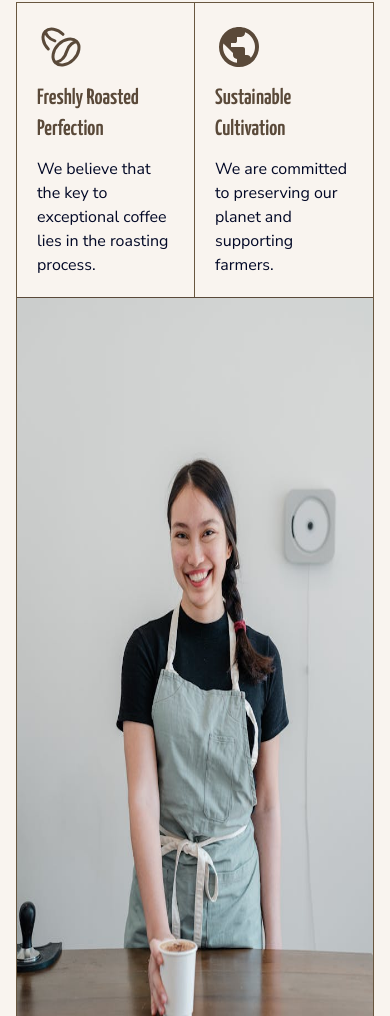
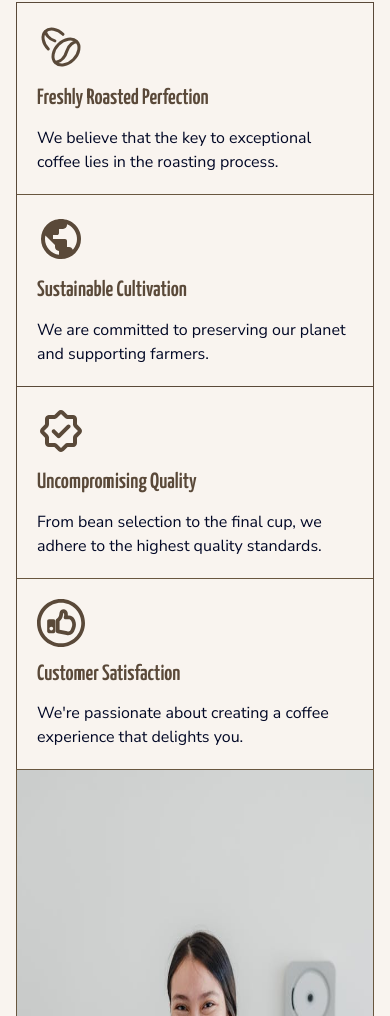
Before and after one commit to john-angelo1610/bean-there-coffee, a plain HTML site: page index.html in a window 390 px wide. Shown: the part 3908-4924 px from the top of the page. Drawn offline with nearby package versions, Linux system fonts and the light colour scheme.

Commit message:
change layout of mobile view on why choose us and newsletter section

```diff
--- a/index.html
+++ b/index.html
@@ -109,7 +109,7 @@
     <section id="why-choose-us" class="container">
         <h2 class="text-center">Why Choose Bean There Coffee?</h2>
         <div class="row">
-            <div class="col-lg-4 d-flex flex-column align-self-center">
+            <div class="col-lg-4 d-flex flex-column flex-wrap align-self-stretch">
                 <div class="box d-flex flex-column">
                     <img src="assets/coffee-beans.svg" alt="Coffee Bean">
                     <h5>Freshly Roasted Perfection</h5>
@@ -122,7 +122,7 @@
                 </div>
             </div>
             <div id="barista-woman" class="col-lg-4"></div>
-            <div class="col-lg-4 d-flex flex-column align-self-center">
+            <div class="col-lg-4 d-flex flex-column flex-wrap align-self-stretch">
                 <div class="box d-flex flex-column">
                     <img src="assets/check.svg" alt="Checkmark">
                     <h5>Uncompromising Quality</h5>
@@ -186,6 +186,8 @@
                 <input type="text" placeholder="Enter your email address" class="form-control rounded-pill" aria-label="Sizing example input" aria-describedby="inputGroup-sizing-sm">
                 <button class="btn primary-button rounded-pill">Subscribe</button>
             </div>
+            <input type="text" placeholder="Enter your email address" class="d-none form-control rounded-pill" aria-label="Sizing example input" aria-describedby="inputGroup-sizing-sm">
+            <button class="d-none btn w-100 m-0 primary-button rounded-pill">Subscribe</button>
         </div>
     </section>
     <footer>
--- a/style.css
+++ b/style.css
@@ -181,12 +181,6 @@ body{
     font-weight: 700;
 }
 
-#why-choose-us .row{
-    border: 1px solid #69573F;
-    padding-left: 0 !important;
-    padding-right: 0 !important;
-}
-
 #why-choose-us h2{
     margin-bottom: 40px;
 }
@@ -196,9 +190,13 @@ body{
     gap: 12px;
 }
 
+#why-choose-us .row .col-lg-4.flex-column{
+    border: 1px solid #5A4939;
+}
+
 #why-choose-us #barista-woman{
-    border-right: 1px solid #5A4939;
-    border-left: 1px solid #5A4939;
+    border-top: 1px solid #5A4939;
+    border-bottom: 1px solid #5A4939;
     background: url("assets/why-choose-us.jpg") lightgray 0px 0px / 100% 100% no-repeat;
 }
 
@@ -365,6 +363,23 @@ footer .social-icons a:hover{
     #hero-section .container div{
         width: 100%;
     }
+
+    #why-choose-us .row .col-lg-4 .box{
+        width: 100% !important;
+    }
+
+    #why-choose-us .row .col-lg-4 .box:first-child{
+        border: none !important;
+        border-bottom: 1px solid #69573F !important;
+    }
+
+    #newsletter .input-group {
+        display: none;
+    }
+
+    #newsletter input, #newsletter button{
+        display: block !important;
+    }
 }
 
 @media (max-width: 991.98px) {
@@ -398,9 +413,12 @@ footer .social-icons a:hover{
 
     #why-choose-us #barista-woman{
         height: 800px;
-        border: none;
-        border-top: 1px solid #5A4939;
-        border-bottom: 1px solid #5A4939;
+        border: 1px solid #69573F;
+        order: 3;
+    }
+
+    #why-choose-us .row .col-lg-4.flex-column{
+        border-bottom: none;
     }
 
     #why-choose-us .row .col-lg-4 .box:first-child{
```
